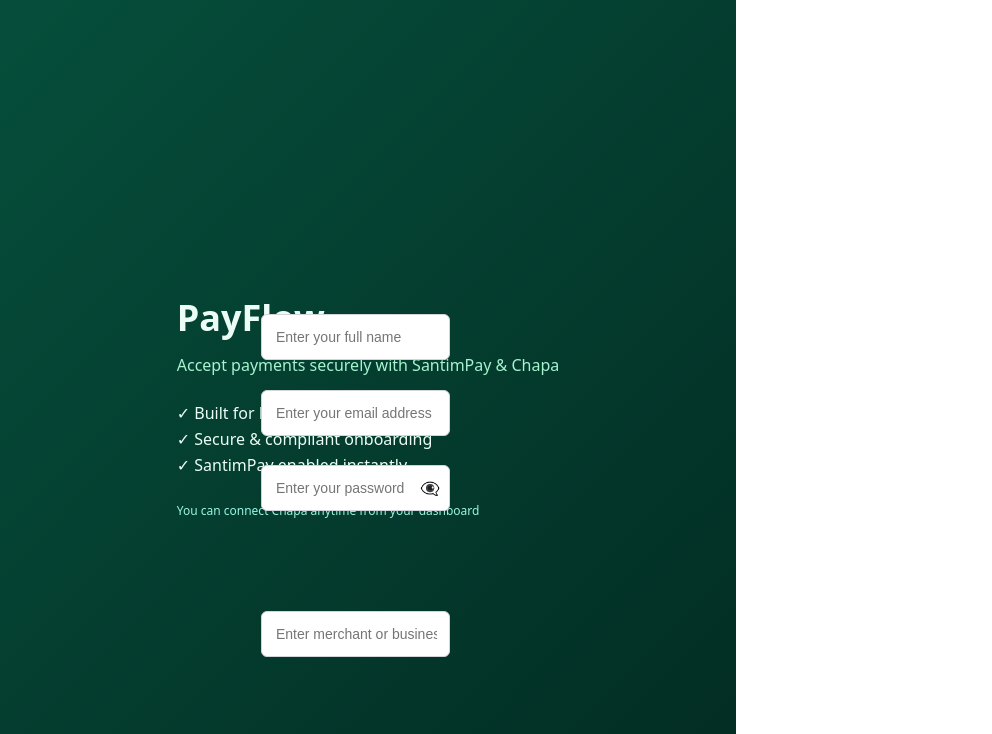
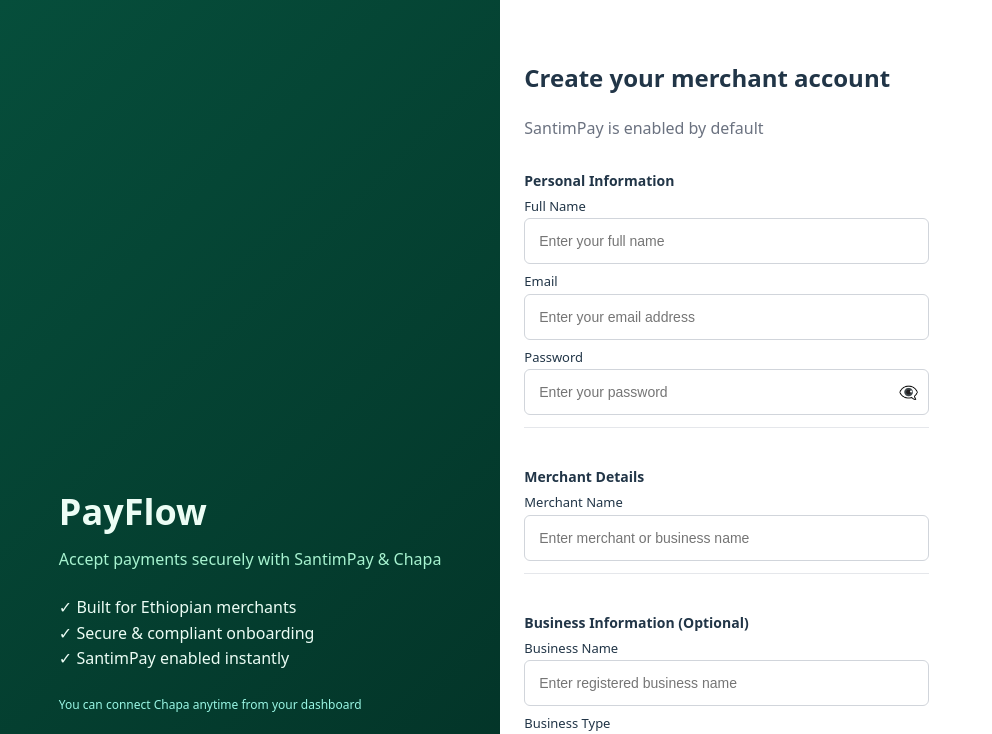
Before and after one commit to reku7/paylink-pro, a React app in the folder frontend/: page /register in a window 1280 px wide. Shown: the top 734 px of the page, without its empty margins (0-992 px from the left). Built offline with nearby package versions, Linux system fonts and the light colour scheme; no server answers; the HTML template or start-up script is replaced by a standard one.

Commit message:
Both panels stay side by side

```diff
--- a/frontend/src/pages/Register.jsx
+++ b/frontend/src/pages/Register.jsx
@@ -256,14 +256,10 @@
   page: {
     minHeight: "100vh",
     display: "flex",
-    gridTemplateColumns: "1fr 1fr",
   },
   left: {
     width: "50%",
-    position: "fixed",
-    left: 0,
-    top: 0,
-    bottom: 0,
+    minHeight: "100vh",
     background: "linear-gradient(135deg, #064e3b 0%, #022c22 100%)",
     color: "#ecfdf5",
     padding: "60px 48px",
@@ -284,10 +280,9 @@
 
   right: {
     width: "50%",
-    marginLeft: "50%",
     background: "#ffffff",
     padding: "40px 24px",
-    height: "100vh",
+    minHeight: "100vh",
     overflowY: "auto",
   },
 
```
